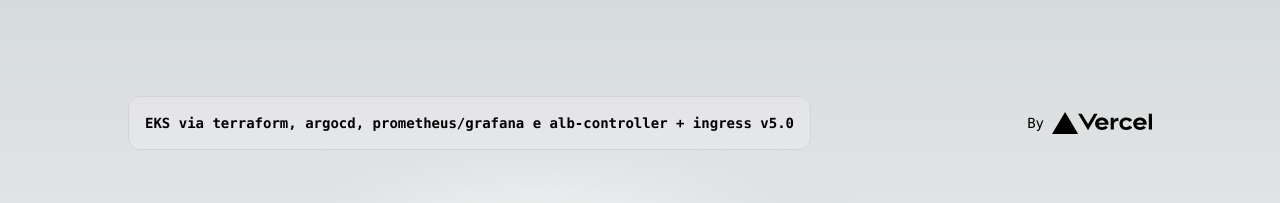
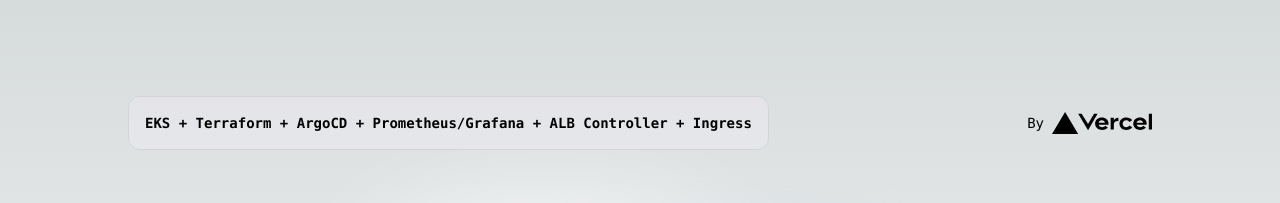
Before and after one commit to RildoDias08/tf-eks-gitops-karpenter, a Next.js app in the folder app/frontend/youtube-live-app/: page / in a window 1280 px wide. Shown: the top 203 px of the page. Built offline with nearby package versions, Linux system fonts and the light colour scheme.

Commit message:
pro print

```diff
--- a/app/frontend/youtube-live-app/src/app/page.tsx
+++ b/app/frontend/youtube-live-app/src/app/page.tsx
@@ -5,7 +5,7 @@ export default function Home() {
     <main className="flex min-h-screen flex-col items-center justify-between p-24">
       <div className="z-10 max-w-5xl w-full items-center justify-between font-mono text-sm lg:flex">
         <p className="fixed left-0 top-0 flex w-full justify-center border-b border-gray-300 bg-gradient-to-b from-zinc-200 pb-6 pt-8 backdrop-blur-2xl dark:border-neutral-800 dark:bg-zinc-800/30 dark:from-inherit lg:static lg:w-auto  lg:rounded-xl lg:border lg:bg-gray-200 lg:p-4 lg:dark:bg-zinc-800/30">
-          <code className="font-mono font-bold">EKS via terraform, argocd, prometheus/grafana e alb-controller + ingress v5.0</code>
+          <code className="font-mono font-bold">EKS + Terraform + ArgoCD + Prometheus/Grafana + ALB Controller + Ingress</code>
         </p>
         <div className="fixed bottom-0 left-0 flex h-48 w-full items-end justify-center bg-gradient-to-t from-white via-white dark:from-black dark:via-black lg:static lg:h-auto lg:w-auto lg:bg-none">
           <a
```
